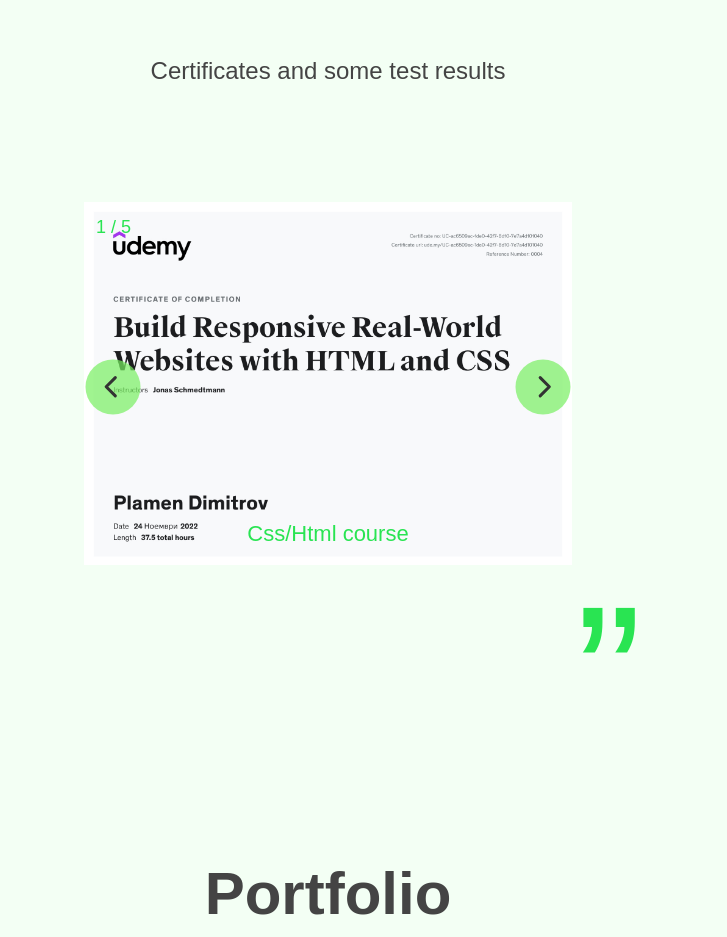
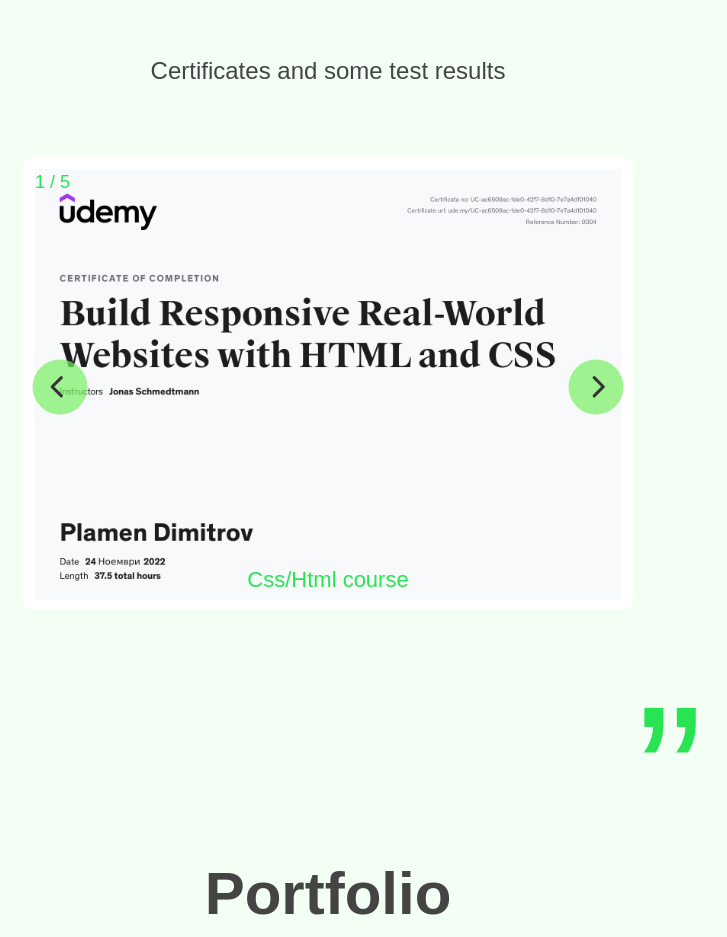
Before and after one commit to PDimitroww/portfolio, a plain HTML site: page index.html in a window 1280 px wide. Shown: the part 3240-4177 px from the top of the page, without its empty margins (312-1039 px from the left). Drawn offline with nearby package versions, Linux system fonts and the light colour scheme; no server answers.

Commit message:
added certificate slider

```diff
--- a/style.css
+++ b/style.css
@@ -240,10 +240,6 @@
 
 .dark-mode .port--modal_footer {
   background-color: rgba(223, 117, 255, 0.336);
-}
-
-.dark-mode .text,
-.dark-mode .numbertext {
 }
 
 /* =================== */
@@ -852,14 +848,14 @@
   height: 50rem;
   position: relative;
   margin: 0 auto;
-  max-width: 40%;
+  max-width: 50%;
   margin-top: 5rem;
 }
 
 .container-images::after {
   content: '\201D';
   position: absolute;
-  bottom: -14rem;
+  bottom: -24rem;
   right: -7rem;
   line-height: 1;
   font-size: 20rem;
@@ -870,6 +866,7 @@
 
 .img-1 {
   max-width: 100%;
+  border-radius: 1rem;
 }
 
 .mySlides {
```
